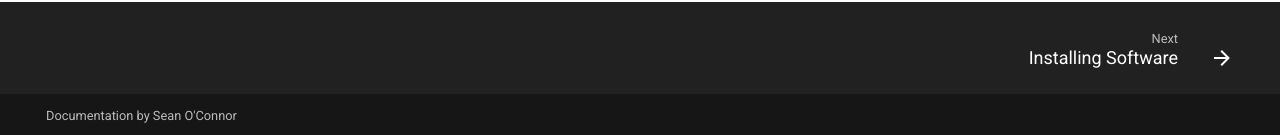
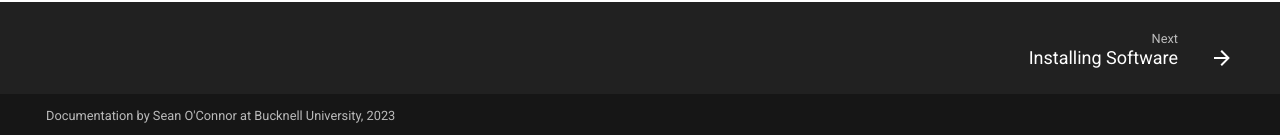
Before and after one commit to soconnor0919/robolab-docs, an MkDocs documentation site: the page built from docs/index.md, in a window 1280 px wide and 1235 px high. Shown: the part 1097-1232 px from the top of the window. Built offline with MkDocs 1.6.1 and Material for MkDocs 9.7.7, drawn with Linux system fonts in a browser that asks for light colours.

Commit message:
Update footer

```diff
--- a/mkdocs.yml
+++ b/mkdocs.yml
@@ -47,7 +47,7 @@ markdown_extensions:
   - pymdownx.tabbed:
       alternate_style: true
 
-copyright: Documentation by Sean O'Connor
+copyright: Documentation by Sean O'Connor at Bucknell University, 2023
 extra:
   generator: false
 
```
